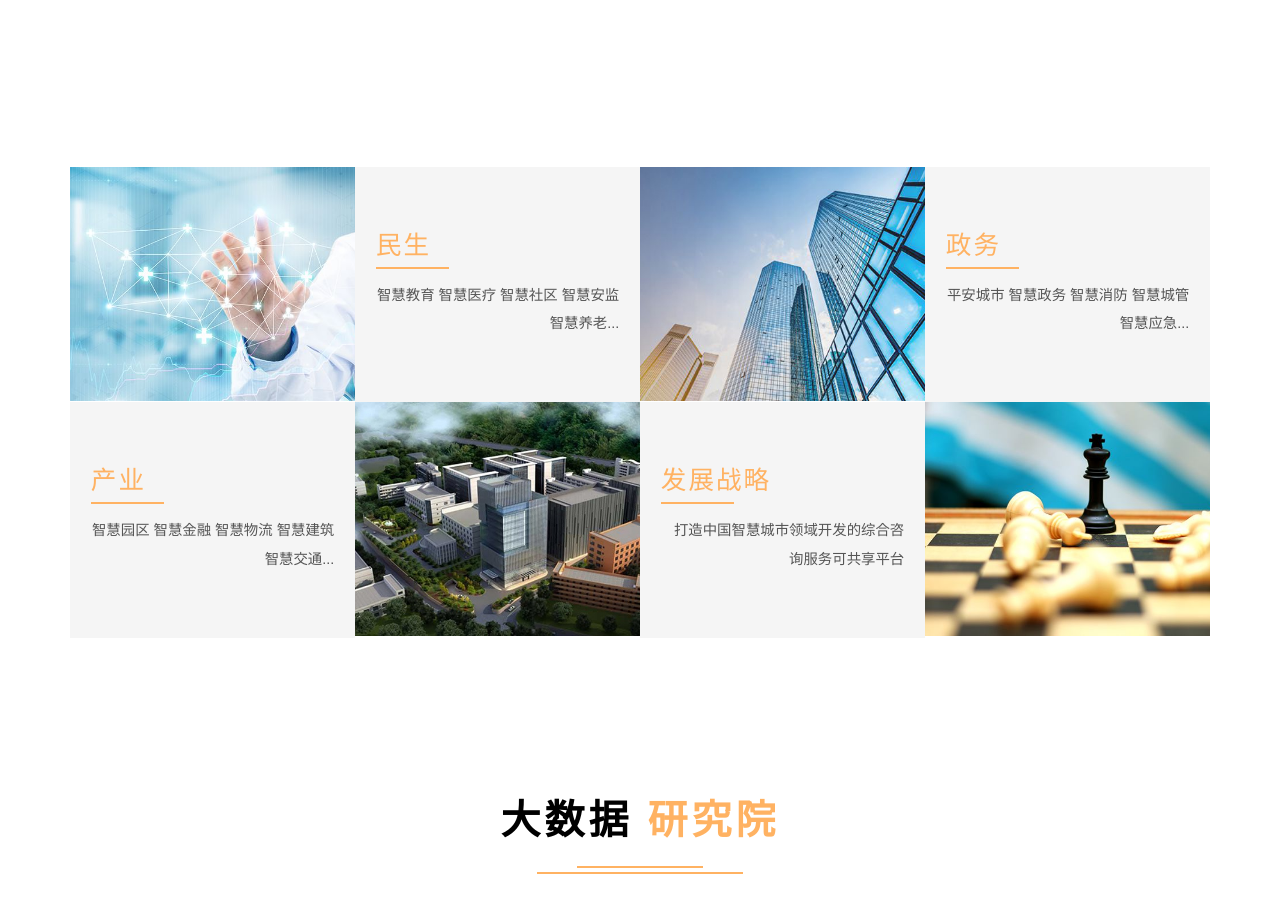
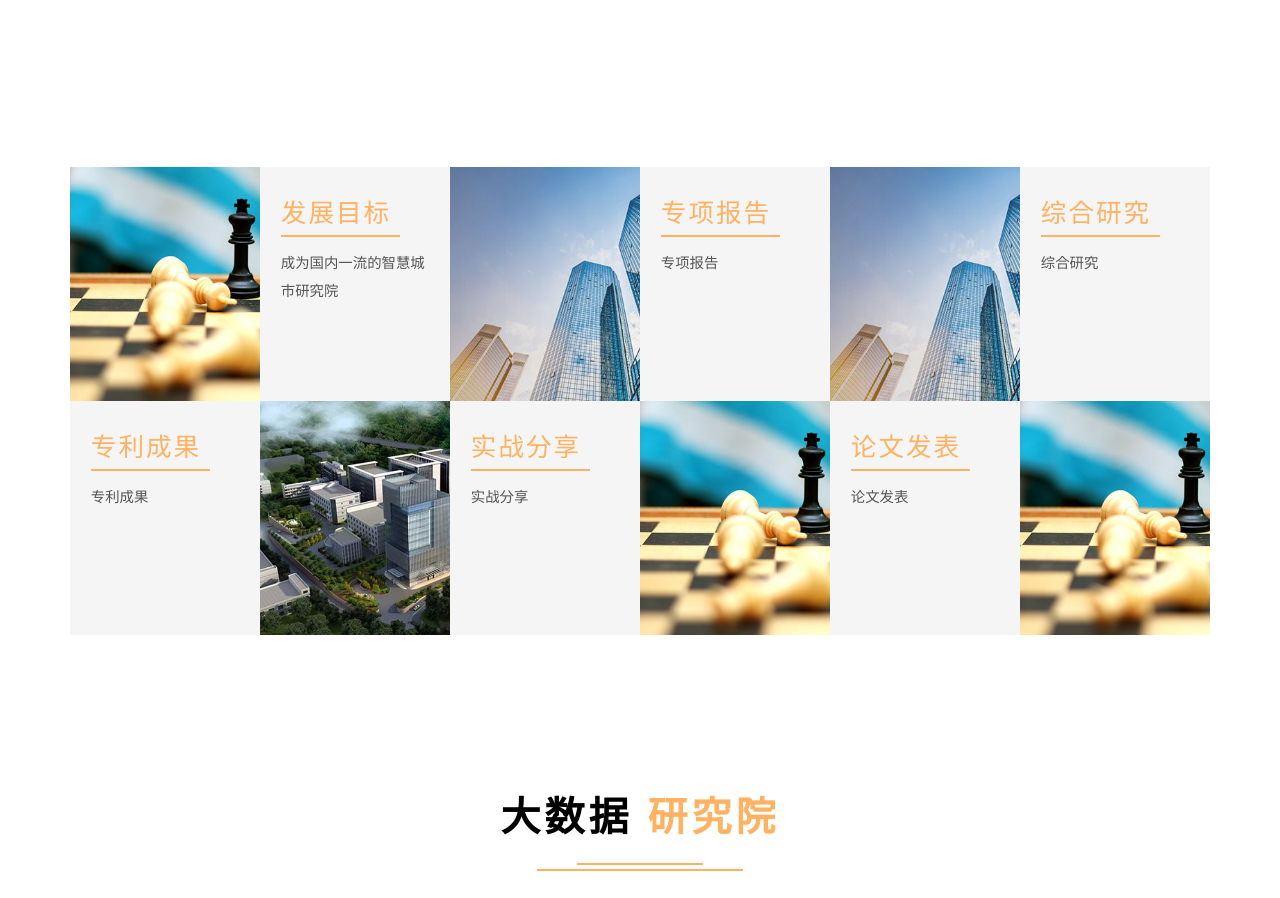
Before and after one commit to stonemiss/yanjiuyuan, a plain HTML site: page index.html in a window 1280 px wide. Shown: the part 1886-2784 px from the top of the page. Drawn offline with Linux system fonts and the light colour scheme.

Commit message:
智慧城市布局
英文更改 智慧城市4栏变6栏

```diff
--- a/css/style.css
+++ b/css/style.css
@@ -9,7 +9,6 @@ p,ul li,ol li{
 	font-size:14px;
 }
 h1,h2,h3,h4,h5,h6{
-	font-family: 'Microsoft YaHei', sans-serif;
 	margin:0;
 }
 ul,label{
@@ -348,7 +347,7 @@ p.w3agile {
 }
 .w3ls-special-img {
     padding: 0;
-    background:#000 url(../images/yiliao.jpg) no-repeat 0px 0px;
+    background:#000 url(../images/zhanlue.jpg) no-repeat 0px 0px;
     min-height: 234px;
     background-size: cover;
     text-align: center;
@@ -359,7 +358,7 @@ p.w3agile {
 }
 .agileits-special-info{
     text-align: center;
-    padding: 4em 1.3em;
+    padding: 2em 1.3em;
     background: #F5F5F5;
     min-height: 234px;
 }
@@ -374,7 +373,7 @@ p.w3agile {
 .agileits-special-info h4:after{
     content: '';
     background: #ffb262;
-    width: 30%;
+    width: 80%;
     padding: 1px;
     position: absolute;
     top: 36px;
@@ -385,7 +384,7 @@ p.w3agile {
     font-size:0.9em;
     line-height:2em;
     margin: 1.5em 0 0 0;
-	text-align: right;
+	text-align: left;
 }
 .wthree-img1{
        background:#000 url(../images/chengshi.jpg) no-repeat 0px 0px;
@@ -594,7 +593,7 @@ span.ttt {
 	margin:3em auto 0;
 }
 .w3l_testimonial_grid{
-	padding: 0.5em 0.5em 1em;
+	padding: 0 0 1em 0;
     background: #f5f5f5;
     text-align: center;
     position: relative;
--- a/index.html
+++ b/index.html
@@ -59,14 +59,14 @@
 							<ul class="slides">
 								<li>
 									<div class="agileits_w3layouts_banner_info">
-										<p>智慧城市研究院 着力于智慧城市的顶层设计、建设与运营</p>
+										<p>智慧城市研究院 着力于智慧城市、智慧社会、智慧小镇等综合性研究</p>
 										<h3>Smart City Institute</h3>
 									</div>
 								</li>
 								<li>
 									<div class="agileits_w3layouts_banner_info">
 										<p>大数据研究院 利用大数据解决公司业务领域相关问题的创新解决方案与模式。</p>
-										<h3>Big Data laboratory</h3>
+										<h3>Big Data Institute</h3>
 									</div>
 								</li>
 								<li>
@@ -101,13 +101,13 @@
 	<div class="jarallax agile-about w3ls-section" id="aboutus">
 		<div class="container">
 			<h2 class="w3ls_head"><span>关于</span>我们</h2>
-					<p class="w3agile">赛为智能（股票代码：300044）于1997年在深圳成立，2010年1月在深圳证券交易所上市，是专业的智慧城市投资、建设、运营综合服务商。公司致力于智慧城市顶层设计、大数据分析，擅于提供智慧交通、智慧建筑、智慧医疗、智慧教育等行业整体解决方案。集团主营业务覆盖智慧城市、大数据、教育医疗、人工智能和互动娱乐五大板块，企业实力位居国内行业前列。
+					<p class="w3agile">深圳市赛为智能股份有限公司（股票代码：300044，以下简称赛为智能）成立于1997年，2010年1月在深圳证券交易所上市，是中国智慧城市领域领军企业，中国领先的人工智能企业。赛为智能主营业务覆盖智慧城市、大数据、人工智能、文化教育四大板块。企业实力位居国内行业领先地位。
 				</p>
 			<div class="agile-about-grids">
 				<div class="col-md-6 col-sm-6 agile-about-grid agile-about-grid1 ">
 					<h5>三大研究院</h3>
 					<h4>战略发展</h4>
-					<p>以人工智能技术为核心，以大数据为基础，以智慧城市相关业务领域为应用载体；自主研发人工智能产品，将人工智能研究院、大数据实验室和智慧城市研究院建设成国内一流的科研平台；大力发展“一带一路”海外市场，力争在2018-2020三年内，实现销售收入和利润指标大的跨越。同时，通过产业链兼并整合，力争将300044打造成为资本市场上关注度前十的人工智能龙头股票，将“赛为智能”建设成为国内综合实力前十的人工智能品牌（全产业链）企业。</p>
+					<p>以人工智能技术为核心，以大数据为基础，以智慧城市相关业务领域为应用载体；自主研发人工智能产品，将人工智能研究院、大数据研究院和智慧城市研究院建设成国内一流的科研平台；大力发展“一带一路”海外市场，力争在2018-2020三年内，实现销售收入和利润指标大的跨越。同时，通过产业链兼并整合，力争将300044打造成为资本市场上关注度前十的人工智能龙头股票，将“赛为智能”建设成为国内综合实力前十的人工智能品牌（全产业链）企业。</p>
 				</div>
 				<div class="col-md-6 col-sm-6 agile-about-grid agile-about-grid2 ">
 				</div>
@@ -124,7 +124,7 @@
 					<i class="fa fa-question-circle agile-sicon" aria-hidden="true"><img src="images/icon_data.png"></i>
 					<h4>大数据研究院</h4>
 					<div class="h4-underline"></div>
-					<p>Big Data laboratory</p>
+					<p>Big Data Institute</p>
 				</div>
 				<div class="col-md-4 col-sm-4 about-info about-info3">
 					<i class="fa fa-registered agile-sicon" aria-hidden="true"><img src="images/icon_rgzn.png"></i>
@@ -141,33 +141,44 @@
 	<div class="special jarallax" id="smartcity">
 		<div class="container">
 		<h3 class="w3ls_head"><span class="thr">智慧城市 </span>研究院</h3>
-					<p class="w3agile fru">赛为智能是国内最专业的智慧城市投资、建设、运营综合服务商，专注于智慧城市顶层设计与规范，拥有智慧城市综合性软件平台开发与设计能力等核心技术。目前，赛为智能是国内为数不多、资质齐全、实现PPP模式落地的智慧城市服务商，其服务模式具有可复制性、可推广性。
+					<p class="w3agile fru">提供“智慧+X”项目咨询、规划、设计、研究服务，尤其是综合性研究。研究方向为智慧城市、智慧社会、智慧小镇和智慧医养。侧重研究政策法规、产业方向、标准体系、基础方案、运营方案、核心技术、盈利模式、生态驱动、智慧体现、价值体现、城市运行等。
+
 				</p>
 			<div class="special-grids">
-				<div class="col-md-6 w3l-special-grid">
+				<div class="col-md-4 w3l-special-grid">
 					<div class="col-md-6 w3ls-special-img">
 
 					</div>
 					<div class="col-md-6 agileits-special-info">
-						<h4>民生</h4>
-						<p>智慧教育 智慧医疗 智慧社区 智慧安监 智慧养老...</p>
+						<h4>发展目标</h4>
+						<p>成为国内一流的智慧城市研究院</p>
 					</div>
 					<div class="clearfix"> </div>
 				</div>
-				<div class="col-md-6 w3l-special-grid">
+				<div class="col-md-4 w3l-special-grid">
 					<div class="col-md-6 w3ls-special-img wthree-img1">
 
 					</div>
 					<div class="col-md-6 agileits-special-info">
-						<h4>政务</h4>
-						<p>平安城市 智慧政务 智慧消防 智慧城管 智慧应急...</p>
+						<h4>专项报告</h4>
+						<p>专项报告</p>
 					</div>
 					<div class="clearfix"> </div>
 				</div>
-					<div class="col-md-6 w3l-special-grid">
+				<div class="col-md-4 w3l-special-grid">
+					<div class="col-md-6 w3ls-special-img wthree-img1">
+
+					</div>
 					<div class="col-md-6 agileits-special-info">
-						<h4>产业</h4>
-						<p>智慧园区 智慧金融 智慧物流 智慧建筑 智慧交通...</p>
+						<h4>综合研究</h4>
+						<p>综合研究</p>
+					</div>
+					<div class="clearfix"> </div>
+				</div>
+				<div class="col-md-4 w3l-special-grid">
+					<div class="col-md-6 agileits-special-info">
+						<h4>专利成果</h4>
+						<p>专利成果</p>
 					</div>
 					<div class="col-md-6 w3ls-special-img wthree-img2">
 
@@ -175,10 +186,10 @@
 
 					<div class="clearfix"> </div>
 				</div>
-				<div class="col-md-6 w3l-special-grid">
+				<div class="col-md-4 w3l-special-grid">
 					<div class="col-md-6 agileits-special-info">
-						<h4>发展战略</h4>
-						<p>打造中国智慧城市领域开发的综合咨询服务可共享平台</p>
+						<h4>实战分享</h4>
+						<p>实战分享</p>
 					</div>
 					<div class="col-md-6 w3ls-special-img wthree-img3">
 
@@ -186,7 +197,17 @@
 
 					<div class="clearfix"> </div>
 				</div>
+				<div class="col-md-4 w3l-special-grid">
+					<div class="col-md-6 agileits-special-info">
+						<h4>论文发表</h4>
+						<p>论文发表</p>
+					</div>
+					<div class="col-md-6 w3ls-special-img wthree-img3">
 
+					</div>
+
+					<div class="clearfix"> </div>
+				</div>
 
 
 				<div class="clearfix"> </div>
```
